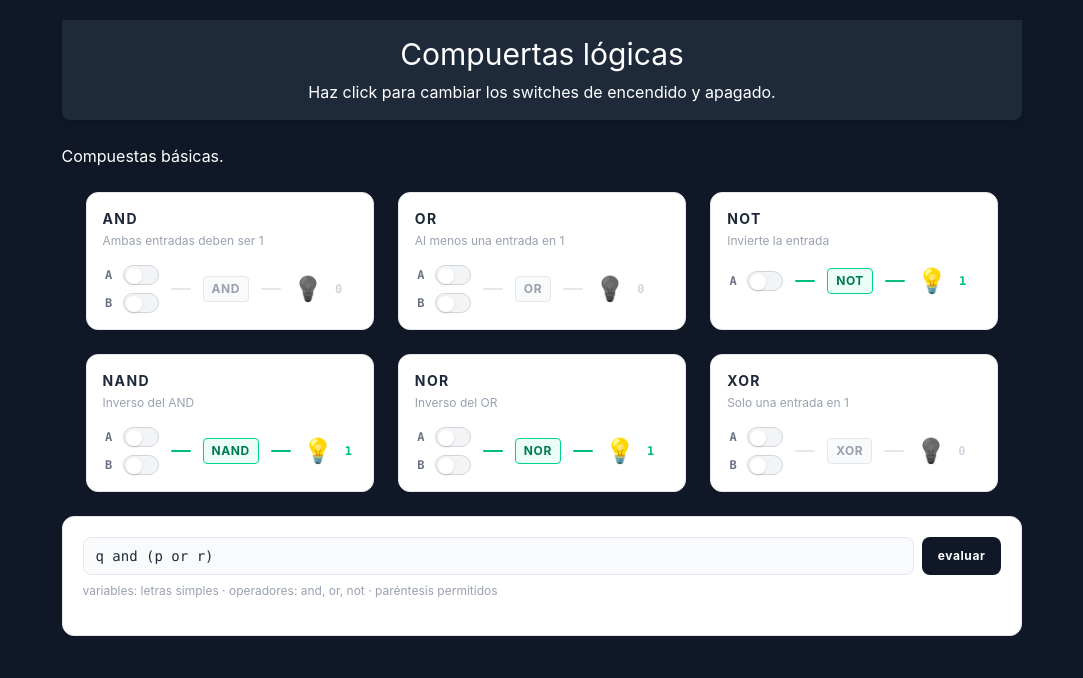
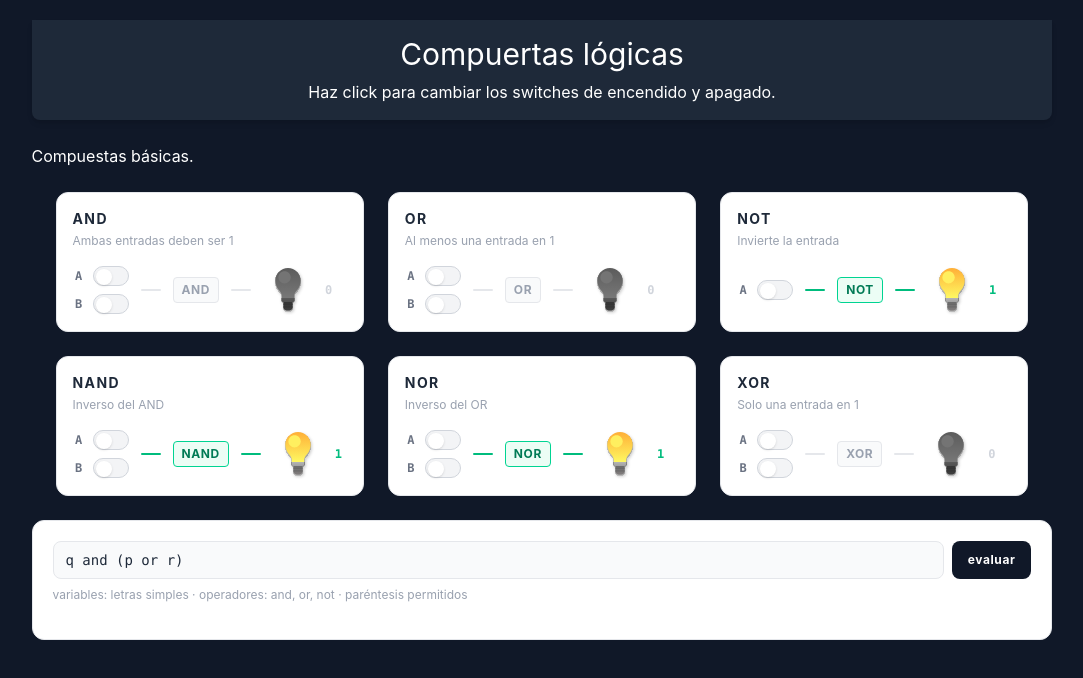
Before and after one commit to Dieeid10/compuertas_logicas, a React (Vite) app: page / in a window 1280 px wide. Shown: the top 678 px of the page, without its empty margins (98-1181 px from the left). Built offline with nearby package versions, Linux system fonts and the light colour scheme.

Commit message:
Se cambia el icono de la bombilla por un svg to bonito.

```diff
--- a/src/components/ExpressionPlayground.jsx
+++ b/src/components/ExpressionPlayground.jsx
@@ -2,6 +2,7 @@ import { useState } from 'react'
 import { tokenize, parse, getVars, evaluate } from '../utils/parser'
 import { ExpressionInput } from './ExpressionInput'
 import { TruthTable } from './TruthTable'
+import { LightBulb } from '../icon/LigthBulb'
 
 export function ExpressionPlayground() {
     const [raw, setRaw] = useState('q and (p or r)')
@@ -13,8 +14,8 @@ export function ExpressionPlayground() {
     function handleSubmit() {
         setError('')
         try {
-      const tokens  = tokenize(raw)
-      const parsed  = parse(tokens)
+            const tokens = tokenize(raw)
+            const parsed = parse(tokens)
             const newVars = getVars(parsed)
 
             setEnv(prev => {
@@ -88,7 +89,7 @@ export function ExpressionPlayground() {
                         <div className={`h-0.5 w-6 rounded transition-colors ${result ? 'bg-emerald-500' : 'bg-gray-200'}`} />
 
                         <span className={`text-3xl transition-all duration-200 ${result ? '' : 'grayscale brightness-50'}`}>
-              💡
+                            <LightBulb />
                         </span>
 
                         <span className={`text-xs font-bold px-3 py-1.5 rounded-lg border transition-colors
--- a/src/components/Gate.jsx
+++ b/src/components/Gate.jsx
@@ -1,4 +1,5 @@
 import { useState } from "react"
+import { LightBulb } from "../icon/LigthBulb"
 
 export const Gate = ({ label, vars, fn, desc }) => {
     const [inputValues, setInputValues] = useState(vars.map(() => false))
@@ -52,7 +53,7 @@ export const Gate = ({ label, vars, fn, desc }) => {
                 </div>
                 <div className={`h-0.5 w-5 rounded transition-colors duration-200 ${result ? 'bg-emerald-500' : 'bg-gray-200'}`}/>
                 <span className={`text-2xl transition-all duration-200 ${result ? '' : 'grayscale brightness-50'}`}>
-                    💡
+                    <LightBulb />
                 </span>
 
                 <span className={`text-xs font-bold font-mono w-3 transition-colors duration-200
--- /dev/null
+++ b/src/icon/LigthBulb.jsx
@@ -0,0 +1,56 @@
+export const LightBulb = () => {
+    return (
+        <svg fill="none" height="50" viewBox="0 0 128 130" width="50" xmlns="http://www.w3.org/2000/svg">
+            <g filter="url(#filter0_dd)">
+                <path d="M52 96V110C52 114.418 55.5817 118 60 118H68C72.4183 118 76 114.418 76 110V96H52Z" fill="url(#paint0_linear)" />
+                <path d="M87.3876 65.3386C83.4414 69.6253 80.0286 74.8103 80.0286 80.6368V86L47.9714 86V80.6368C47.9714 74.8103 44.5586 69.6253 40.6124 65.3386C34.6718 58.8853 31 49.7253 31 40.7174C31 22.6481 45.7746 8 64 8C82.2254 8 97 22.6481 97 40.7174C97 49.7253 93.3282 58.8853 87.3876 65.3386Z" fill="url(#paint1_linear)" />
+                <g filter="url(#filter1_dd)">
+                    <path d="M48 86H80V92C80 94.2091 78.2091 96 76 96H52C49.7909 96 48 94.2091 48 92V86Z" fill="url(#paint2_linear)" />
+                </g>
+                <path d="M52 108H76V110H52V108Z" fill="#636363" />
+                <path d="M52 101H76V103H52V101Z" fill="#636363" />
+                <path d="M71 32C71 40.8366 63.8366 48 55 48C46.1634 48 39 40.8366 39 32C39 23.1634 46.1634 16 55 16C63.8366 16 71 23.1634 71 32Z" fill="#FFEF5F" />
+            </g>
+            <defs>
+                <filter color-interpolation-filters="sRGB" filterUnits="userSpaceOnUse" height="144" id="filter0_dd" width="144" x="-6" y="-4">
+                    <feFlood flood-opacity="0" result="BackgroundImageFix" />
+                    <feColorMatrix in="SourceAlpha" type="matrix" values="0 0 0 0 0 0 0 0 0 0 0 0 0 0 0 0 0 0 127 0" />
+                    <feOffset dx="2" dy="4" />
+                    <feGaussianBlur stdDeviation="4" />
+                    <feColorMatrix type="matrix" values="0 0 0 0 0 0 0 0 0 0 0 0 0 0 0 0 0 0 0.2 0" />
+                    <feBlend in2="BackgroundImageFix" mode="normal" result="effect1_dropShadow" />
+                    <feColorMatrix in="SourceAlpha" type="matrix" values="0 0 0 0 0 0 0 0 0 0 0 0 0 0 0 0 0 0 127 0" />
+                    <feOffset dy="2" />
+                    <feGaussianBlur stdDeviation="2" />
+                    <feColorMatrix type="matrix" values="0 0 0 0 0 0 0 0 0 0 0 0 0 0 0 0 0 0 0.2 0" />
+                    <feBlend in2="effect1_dropShadow" mode="normal" result="effect2_dropShadow" />
+                    <feBlend in="SourceGraphic" in2="effect2_dropShadow" mode="normal" result="shape" />
+                </filter>
+                <filter color-interpolation-filters="sRGB" filterUnits="userSpaceOnUse" height="14" id="filter1_dd" width="36" x="46" y="85">
+                    <feFlood flood-opacity="0" result="BackgroundImageFix" />
+                    <feColorMatrix in="SourceAlpha" type="matrix" values="0 0 0 0 0 0 0 0 0 0 0 0 0 0 0 0 0 0 127 0" />
+                    <feOffset dy="1" />
+                    <feGaussianBlur stdDeviation="0.5" />
+                    <feColorMatrix type="matrix" values="0 0 0 0 0 0 0 0 0 0 0 0 0 0 0 0 0 0 0.2 0" />
+                    <feBlend in2="BackgroundImageFix" mode="normal" result="effect1_dropShadow" />
+                    <feColorMatrix in="SourceAlpha" type="matrix" values="0 0 0 0 0 0 0 0 0 0 0 0 0 0 0 0 0 0 127 0" />
+                    <feOffset dy="1" /><feGaussianBlur stdDeviation="1" />
+                    <feColorMatrix type="matrix" values="0 0 0 0 0 0 0 0 0 0 0 0 0 0 0 0 0 0 0.1 0" />
+                    <feBlend in2="effect1_dropShadow" mode="normal" result="effect2_dropShadow" />
+                    <feBlend in="SourceGraphic" in2="effect2_dropShadow" mode="normal" result="shape" />
+                </filter>
+                <linearGradient gradientUnits="userSpaceOnUse" id="paint0_linear" x1="64" x2="64" y1="96" y2="118"><stop stop-color="#6B6B6B" />
+                    <stop offset="1" stop-color="#807C7C" />
+                </linearGradient>
+                <linearGradient gradientUnits="userSpaceOnUse" id="paint1_linear" x1="64" x2="64" y1="8" y2="85.8095">
+                    <stop stop-color="#FFAF37" />
+                    <stop offset="1" stop-color="#FEF861" />
+                </linearGradient>
+                <linearGradient gradientUnits="userSpaceOnUse" id="paint2_linear" x1="64" x2="64" y1="86" y2="96">
+                    <stop stop-color="#B4B4B4" />
+                    <stop offset="1" stop-color="#A1A1A1" />
+                </linearGradient>
+            </defs>
+        </svg>
+    )
+}
```
Lines whose indentation alone changed are shown as unchanged.
